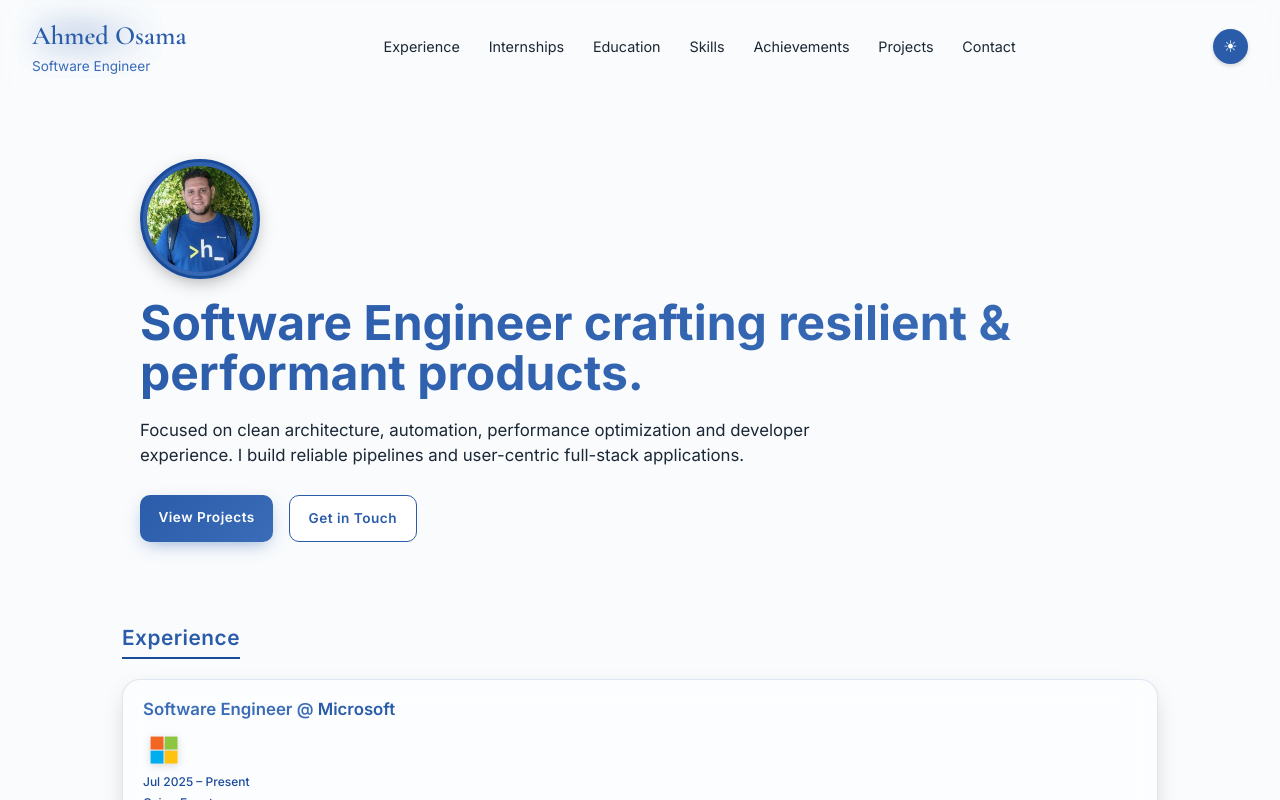
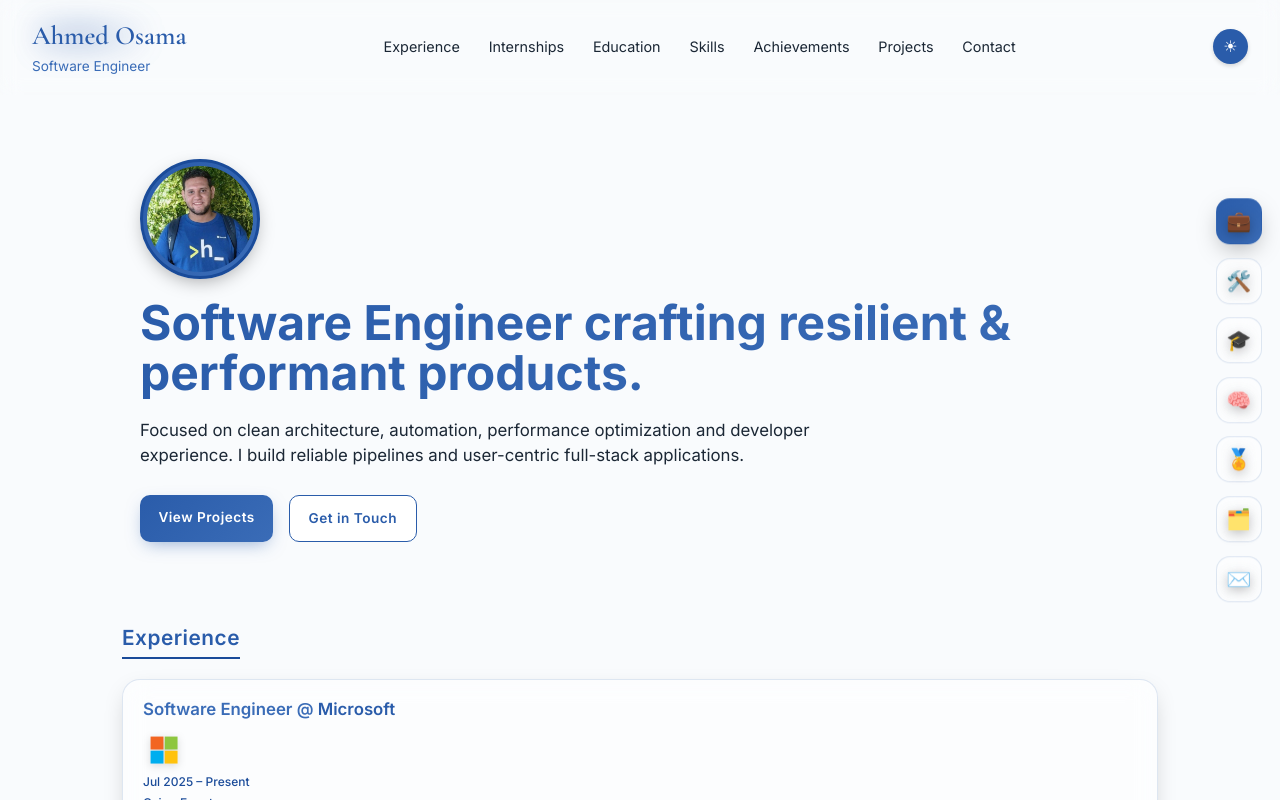
Before and after one commit to AhmedOsamaAli/Portfolio, a React (Vite) app: page / in a window 1280 px wide. Shown: the top 800 px of the page. Built offline with nearby package versions, Linux system fonts and the light colour scheme.

Commit message:
add icons aside

```diff
--- a/package.json
+++ b/package.json
@@ -7,7 +7,8 @@
     "dev": "vite",
     "build": "vite build",
     "preview": "vite preview",
-    "test": "vitest run"
+  "test": "vitest run",
+  "ci": "vitest run && vite build"
   },
   "dependencies": {
     "framer-motion": "^12.23.24",
--- a/src/portfolio/Portfolio.tsx
+++ b/src/portfolio/Portfolio.tsx
@@ -33,6 +33,7 @@ export const Portfolio: React.FC = () => {
   return (
     <div className="app">
       <FloatingIcons />
+      <SectionRail />
       <Header />
       <Hero />
       <main>
@@ -248,6 +249,53 @@ const Footer: React.FC = () => (
   </footer>
 );
 
+// Right side section navigation rail
+const sectionMeta: { id: string; label: string; icon: React.ReactNode }[] = [
+  { id: 'experience', label: 'Experience', icon: '💼' },
+  { id: 'internships', label: 'Internships', icon: '🛠️' },
+  { id: 'education', label: 'Education', icon: '🎓' },
+  { id: 'skills', label: 'Skills', icon: '🧠' },
+  { id: 'achievements', label: 'Achievements', icon: '🏅' },
+  { id: 'projects', label: 'Projects', icon: '🗂️' },
+  { id: 'contact', label: 'Contact', icon: '✉️' }
+];
+
+const SectionRail: React.FC = () => {
+  const [active, setActive] = React.useState<string>('experience');
+  React.useEffect(() => {
+    const observer = new IntersectionObserver(
+      entries => {
+        entries.forEach(entry => {
+          if (entry.isIntersecting) {
+            setActive(entry.target.id);
+          }
+        });
+      },
+      { rootMargin: '0px 0px -60% 0px', threshold: 0.2 }
+    );
+    sectionMeta.forEach(meta => {
+      const el = document.getElementById(meta.id);
+      if (el) observer.observe(el);
+    });
+    return () => observer.disconnect();
+  }, []);
+  return (
+    <nav className="section-rail" aria-label="Section navigation">
+      <ul>
+        {sectionMeta.map(m => (
+          <li key={m.id}>
+            <a href={`#${m.id}`} className={m.id === active ? 'active' : ''} aria-current={m.id === active ? 'true' : undefined}>
+              <span className="icon" aria-hidden="true">{m.icon}</span>
+              <span className="sr-only">{m.label}</span>
+              <span className="tooltip" role="tooltip">{m.label}</span>
+            </a>
+          </li>
+        ))}
+      </ul>
+    </nav>
+  );
+};
+
 // Subtle floating programming icons background layer
 const techIcons = [
   { id: 'ts', path: 'M3 3h18v18H3z', label: 'TypeScript', fill: '#2f74c0', inner: 'M9.5 10v1.4h2.2v7.1h2.1v-7.1h2.3V10H9.5zm.2-3.9V8h7.9V6.1h-3V3h-2.1v3.1h-2.8z' },
--- a/src/portfolio/portfolio.css
+++ b/src/portfolio/portfolio.css
@@ -110,6 +110,22 @@ main {width:100%;max-width:1100px;margin:0 auto;padding:2rem 2rem 4rem;flex:1;}
   .hero-bg {animation:none;}
 }
 
+/* Right side section rail */
+.section-rail {position:fixed;top:50%;right:1.15rem;transform:translateY(-50%);z-index:60;display:flex;flex-direction:column;}
+.section-rail ul {list-style:none;margin:0;padding:0;display:flex;flex-direction:column;gap:.85rem;}
+.section-rail a {position:relative;display:flex;align-items:center;justify-content:center;width:46px;height:46px;border-radius:14px;background:var(--glass);backdrop-filter:blur(14px);border:1px solid var(--border);text-decoration:none;font-size:1.25rem;transition:background .35s,border-color .35s,transform .35s, box-shadow .35s;color:var(--accent-title);}
+.section-rail a .tooltip {position:absolute;right:54px;top:50%;transform:translateY(-50%) translateX(8px);background:var(--accent-title);color:#fff;font-size:.65rem;padding:6px 10px;border-radius:8px;opacity:0;pointer-events:none;white-space:nowrap;letter-spacing:.5px;box-shadow:0 8px 20px -6px rgba(0,0,0,0.3);transition:opacity .3s, transform .35s;}
+.section-rail a:hover .tooltip,.section-rail a:focus-visible .tooltip {opacity:1;transform:translateY(-50%) translateX(0);}
+.section-rail a.active {background:var(--gradient);color:#fff;border-color:transparent;box-shadow:0 8px 24px -6px rgba(0,0,0,0.35);}
+.section-rail a.active .tooltip {background:var(--accent-line);}
+.section-rail a:hover {transform:translateY(-4px);}
+.section-rail a:active {transform:translateY(-2px);}
+.section-rail .icon {filter:drop-shadow(0 3px 6px rgba(0,0,0,.25));}
+.sr-only {position:absolute;width:1px;height:1px;padding:0;margin:-1px;overflow:hidden;clip:rect(0 0 0 0);border:0;}
+@media (max-width:1100px){
+  .section-rail {display:none;}
+}
+
 /* Floating programming icons background */
 .floating-icons {position:fixed;inset:0;pointer-events:none;z-index:-2;overflow:hidden;}
 .floating-icon {position:absolute;top:50%;left:50%;width:42px;height:42px;animation:drift 38s linear infinite, spin 22s linear infinite;opacity:0.55;filter:drop-shadow(0 4px 10px rgba(0,0,0,0.25));}
```
